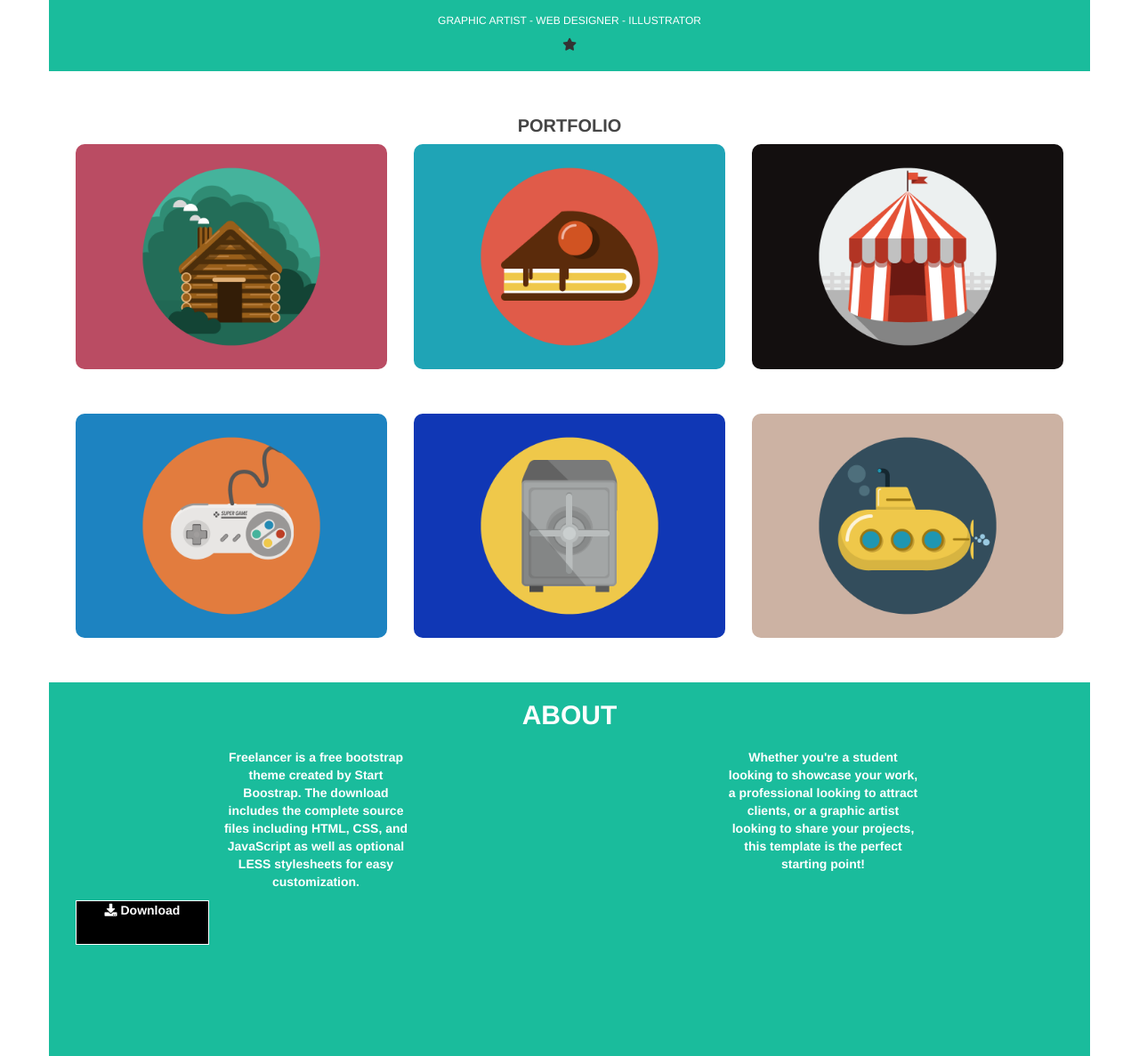
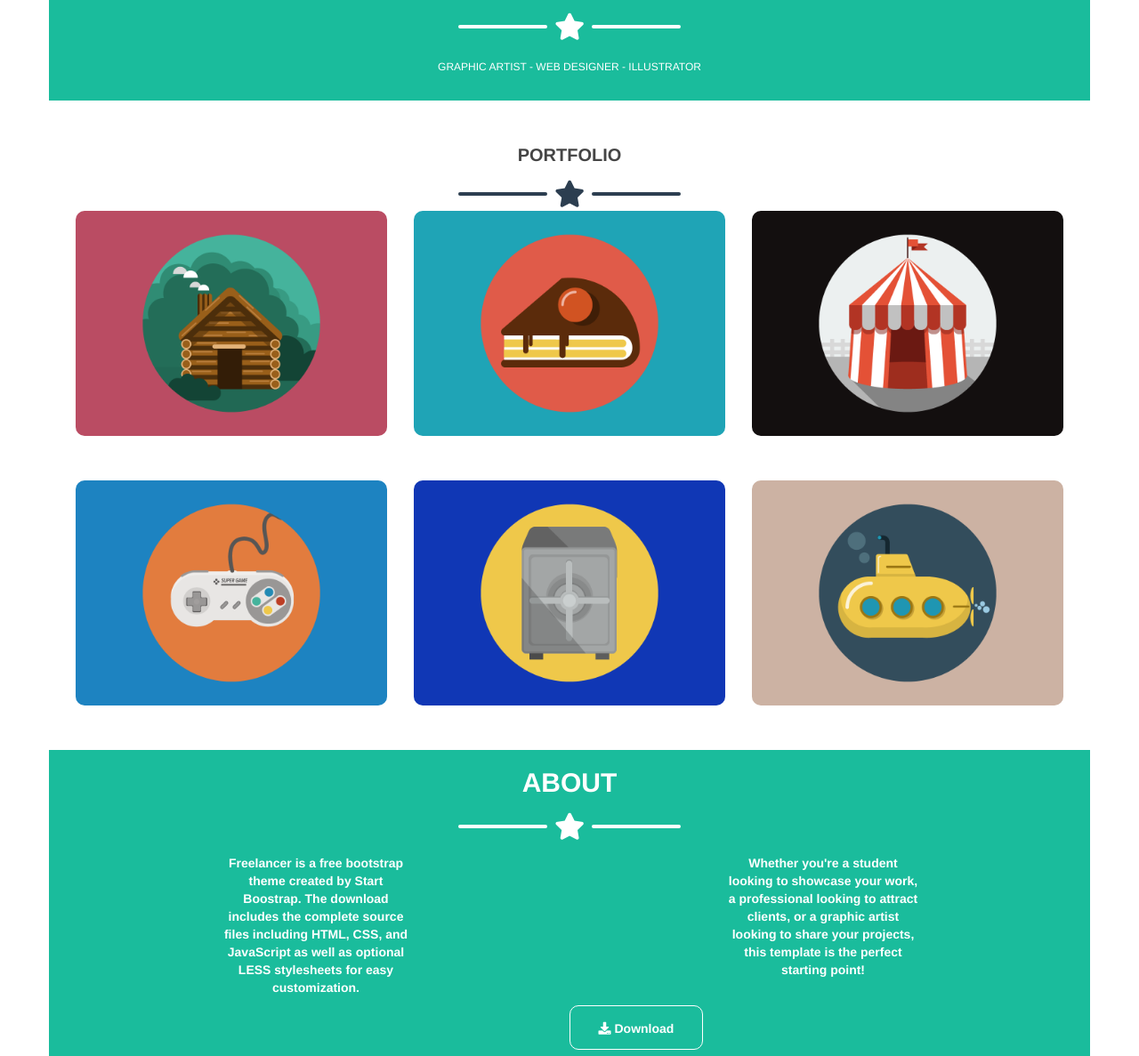
Before and after one commit to antonio-fiorentino/html-css-bootstrap-freelancer, a plain HTML site: page index.html in a window 1280 px wide. Shown: the part 333-1520 px from the top of the page at 89% size. Drawn offline with nearby package versions, Linux system fonts and the light colour scheme.

Commit message:
pulsante non centrato

```diff
--- a/css/style.css
+++ b/css/style.css
@@ -66,16 +66,47 @@ h3{
   color: #fff;
   font-size: 12px;
 }
-.bordo-si{
-  border-bottom: 3px solid white;
+
+/* stella */
+
+.star-separator {
+    font-size: 30px;
+    font-weight: 900;
+}
+
+.star-separator i {
+  line-height: 4px;
+  vertical-align: middle;
+}
+
+.star-separator::before,
+.star-separator::after {
+  content: '';
+  display: inline-block;
   width: 100px;
-  margin-left: 0px;
+  height: 4px;
+  border-radius: 2px;
+  vertical-align: middle;
 }
-.bordo-de{
-  border-bottom: 3px solid white;
-  width: 100px;
-  margin-left: 20px;
+
+.star-separator.star-white::before, .star-separator.star-white::after {
+  background-color: white;
 }
+
+.star-separator.star-white{
+  color:white;
+}
+
+.star-separator.star-dark::before, .star-separator.star-dark::after {
+  background-color: #2c3e50;
+}
+
+.star-separator.star-dark{
+  color:#2c3e50;
+}
+
+/* /stella */
+
 .immagini img{
   width: 100%;
   height: 100%;
@@ -99,8 +130,9 @@ p{
 }
 .bottone>div{
   border: 1px solid #fff;
-  background-color: black;
   height: 50px;
   width: 150px;
-  text-align: center;
+  margin-left:50%;
+  line-height: 50px;
+  border-radius: 10px;
 }
--- a/index.html
+++ b/index.html
@@ -39,13 +39,19 @@
       <header class="col-xs-12 col-sm-12 col-md-12">
         <img src="img/avataaars.svg" alt="">
         <h1>start bootstrap</h1>
-        <!-- <div class="bordo-si bordo-de"></div> -->
+        <div class="star-separator star-white">
+          <i class="fa fa-star"></i>
+        </div>
         <h3>graphic artist - web designer - illustrator</h3>
-        <i class="fas fa-star"></i>
       </header>
 
       <div class="immagini col-xs-12 col-sm-12 col-md-12">
+
         <h2>portfolio</h2>
+
+        <div class="star-separator star-dark">
+          <i class="fa fa-star"></i>
+        </div>
 
 
           <div class="col-xs-12 col-sm-6 col-md-4">
@@ -80,6 +86,10 @@
       <div class="about col-xs-12 col-sm-12 col-md-12">
 
         <h2>About</h2>
+        <div class="star-separator star-white">
+          <i class="fa fa-star"></i>
+        </div>
+
 
         <div class="col-xs-12 col-sm-6 col-md-6">
           <p>Freelancer is a free bootstrap theme created by Start Boostrap. The download includes the complete source files including HTML, CSS, and JavaScript as well as optional LESS stylesheets for easy customization.</p>
@@ -90,7 +100,7 @@
         </div>
 
         <div class="bottone col-xs-12 col-sm-12 col-md-12">
-          <div><i class="fas fa-download"></i> Download</div>
+          <div class=""><i class="fas fa-download"></i> Download</div>
         </div>
 
       </div>
```
